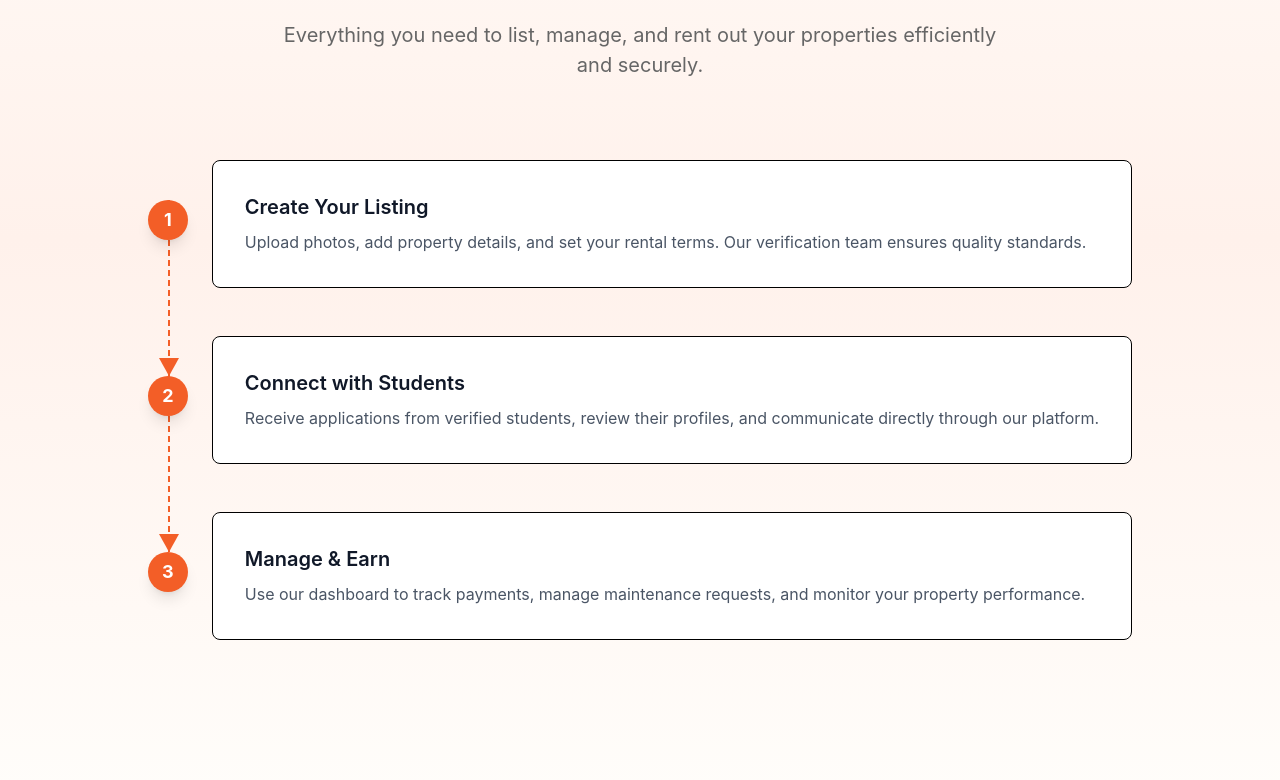
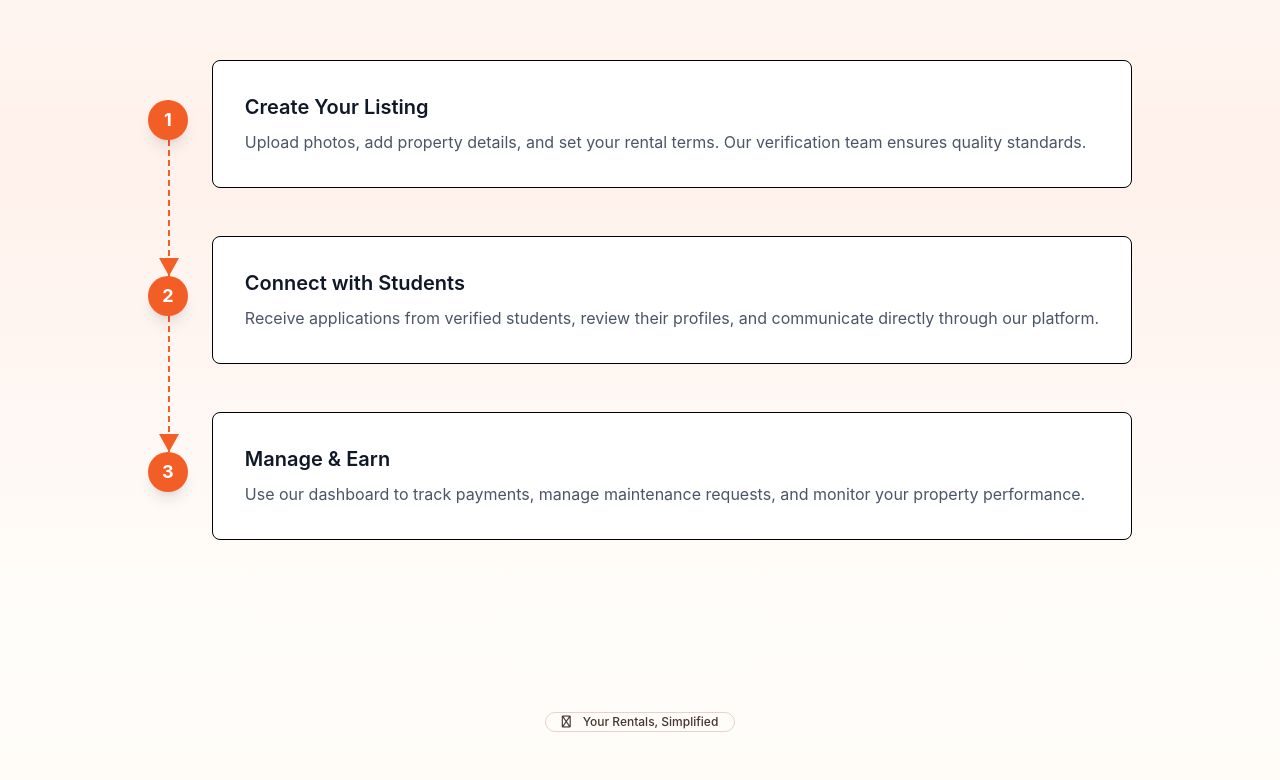
Before and after one commit to siv727/arinda-housing, a React (Vite) app: page /landlord in a window 1280 px wide. Shown: the part 1700-2480 px from the top of the page. Built offline with nearby package versions, Linux system fonts and the light colour scheme.

Commit message:
style(landing): adjust section padding and spacing

```diff
--- a/src/pages/landlord/Landing.jsx
+++ b/src/pages/landlord/Landing.jsx
@@ -4,6 +4,7 @@ import rentalMockUp from "../../assets/illustrations/phone-mockup-3.png";
 import Footer from "../../components/common/Footer";
 import Steps from "../../components/landlord/Steps";
 import Navbar from "../../components/common/Navbar";
+
 export default function LandlordLanding() {
   return (
     <>
@@ -130,8 +131,8 @@ export default function LandlordLanding() {
         </section>
 
         {/* HOW IT WORKS SECTION */}
-        <section class="flex flex-col items-center justify-center py-20 bg-gradient-to-b from-[#FFFDFA] via-[#FFF1EB] to-[#FFFDFA] relative overflow-hidden">
-          <div class="max-w-7xl mx-auto px-4 sm:px-6 lg:px-8 my-10 relative z-20 "></div>
+        <section class="flex flex-col items-center justify-center py-15 bg-gradient-to-b from-[#FFFDFA] via-[#FFF1EB] to-[#FFFDFA] relative overflow-hidden">
+          {/* <div class="max-w-7xl mx-auto px-4 sm:px-6 lg:px-8 my-10 relative z-20 "></div> */}
           <div class="border border-[#EAD1C7] rounded-full w-fit px-4 py-1 text-[#45352E] font-medium text-[12px]">
             <i class="fa-regular fa-arrow-progress pr-3"></i>
             Simple Process
@@ -146,7 +147,7 @@ export default function LandlordLanding() {
             Everything you need to list, manage, and rent out your properties
             efficiently and securely.
           </div>
-          <div class="max-w-7xl mx-auto px-4 sm:px-6 lg:px-8 my-10 relative z-20 ">
+          <div class="max-w-7xl mx-auto px-4 sm:px-6 lg:px-8 mt-10 relative z-20 ">
             <div class="pt-2">
               <Steps />
             </div>
@@ -155,7 +156,7 @@ export default function LandlordLanding() {
 
         {/* PROPERTY OWNERS SECTION */}
         <section class="flex flex-col items-center justify-center py-20 bg-gradient-to-t from-[#FFF1EB] to-[#FFFDFA] relative overflow-hidden">
-          <div class="border border-[#EAD1C7] rounded-full w-fit px-4 py-1 text-[#45352E] font-medium text-[12px]">
+          <div class="border border-[#EAD1C7] rounded-full w-fit px-4  text-[#45352E] font-medium text-[12px]">
             <i class="fa-regular fa-mobile pr-3"></i>
             Your Rentals, Simplified
           </div>
--- a/src/pages/tenant/Landing.jsx
+++ b/src/pages/tenant/Landing.jsx
@@ -168,8 +168,8 @@ export default function TenantLanding() {
         </section>
 
         {/* HOW IT WORKS SECTION */}
-        <section class="flex flex-col items-center justify-center py-20 bg-gradient-to-b from-[#FFFDFA] via-[#FFF1EB] to-[#FFFDFA] relative overflow-hidden">
-          <div class="max-w-7xl mx-auto px-4 sm:px-6 lg:px-8 my-10 relative z-20 "></div>
+        <section class="flex flex-col items-center justify-center py-15 bg-gradient-to-b from-[#FFFDFA] via-[#FFF1EB] to-[#FFFDFA] relative overflow-hidden">
+          {/* <div class="max-w-7xl mx-auto px-4 sm:px-6 lg:px-8 my-10 relative z-20 "></div> */}
           <div class="border border-[#EAD1C7] rounded-full w-fit px-4 py-1 text-[#45352E] font-medium text-[12px]">
             <i class="fa-regular fa-hexagon-nodes pr-3"></i>
             Arinda in Action
@@ -183,7 +183,7 @@ export default function TenantLanding() {
           <div class=" max-w-[750px] md:text-[20px] text-center flex text-[#666666]">
             Everything you need to find safe, affordable housing in a new city
           </div>
-          <div class="max-w-7xl mx-auto px-4 sm:px-6 lg:px-8 my-10 relative z-20 ">
+          <div class="max-w-7xl mx-auto px-4 sm:px-6 lg:px-8 mt-10 relative z-20 ">
             <div class="pt-2">
               <Steps />
             </div>
@@ -192,7 +192,7 @@ export default function TenantLanding() {
 
         {/* PROPERTY OWNERS SECTION */}
         <section class="flex flex-col items-center justify-center py-20 bg-gradient-to-tr from-[#FFF1EB] to-[#FFFDFA] relative overflow-hidden">
-          <div class="border border-[#EAD1C7] rounded-full w-fit px-4 py-1 text-[#45352E] font-medium text-[12px]">
+          <div class="border border-[#EAD1C7] rounded-full w-fit px-4 text-[#45352E] font-medium text-[12px]">
             <i class="fa-regular fa-filter-list pr-3"></i>
             List With Us
           </div>
```
